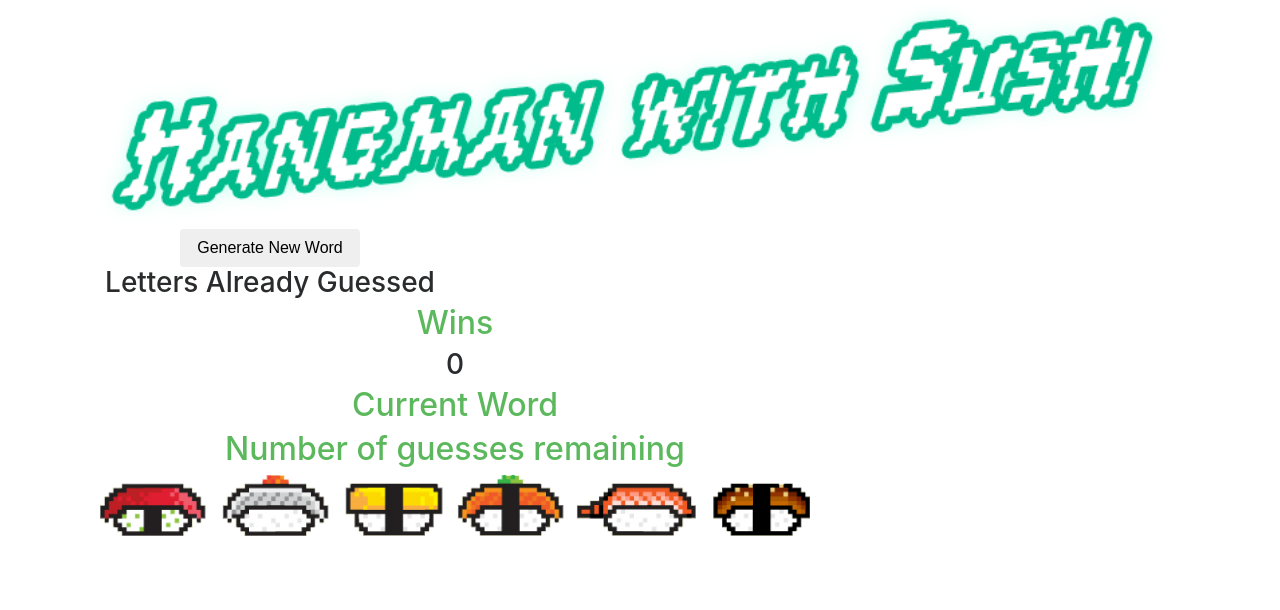
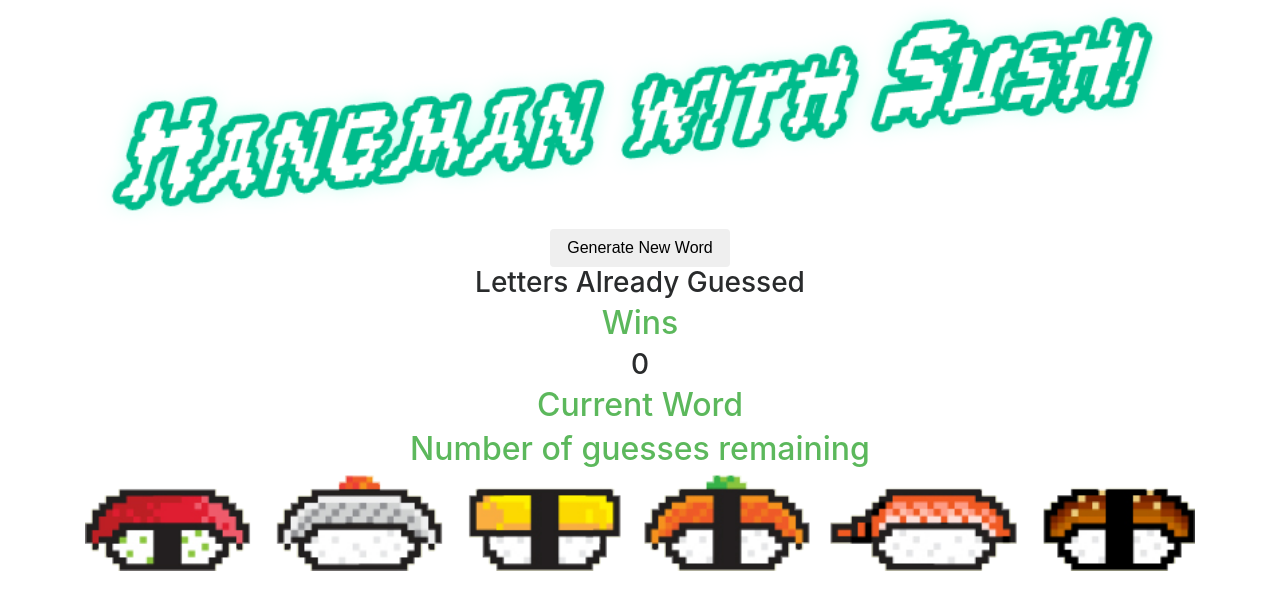
Before and after one commit to Swong87/sushiHangMan, a website: page index.html in a window 1280 px wide. Shown: the part 86-696 px from the top of the page. Drawn offline with nearby package versions, Linux system fonts and the light colour scheme.

Commit message:
fixed row

```diff
--- a/index.html
+++ b/index.html
@@ -29,15 +29,15 @@
 			</div>
 		</div>
 
-		<div class="text-center" class="row">
-			<div class="col-lg-4 col-sm-12">
+		<div class="row text-center">
+			<div class="col-lg-12 col-sm-12">
 				<button id="startBtn" class="btn">Generate New Word</button>
 				<h3 class="panel-title">Letters Already Guessed</h3>
 				<h3><span id="usedLetters"></span></h3>
 				<!-- <img src="assets/images/sushi.png" id="victory" width=250px alt="sushi"> -->
 				<h1 id="yay"></h1>
 			</div>
-			<div class="col-lg-8 col-sm-12">
+			<div class="col-lg-12 col-sm-12">
 				<h2 class="text-success">Wins</h2>
 				<h3><span id=wins></span></h3>
 				<!-- <h2 class="text-success">Types Of Sushi</h2> -->
```
